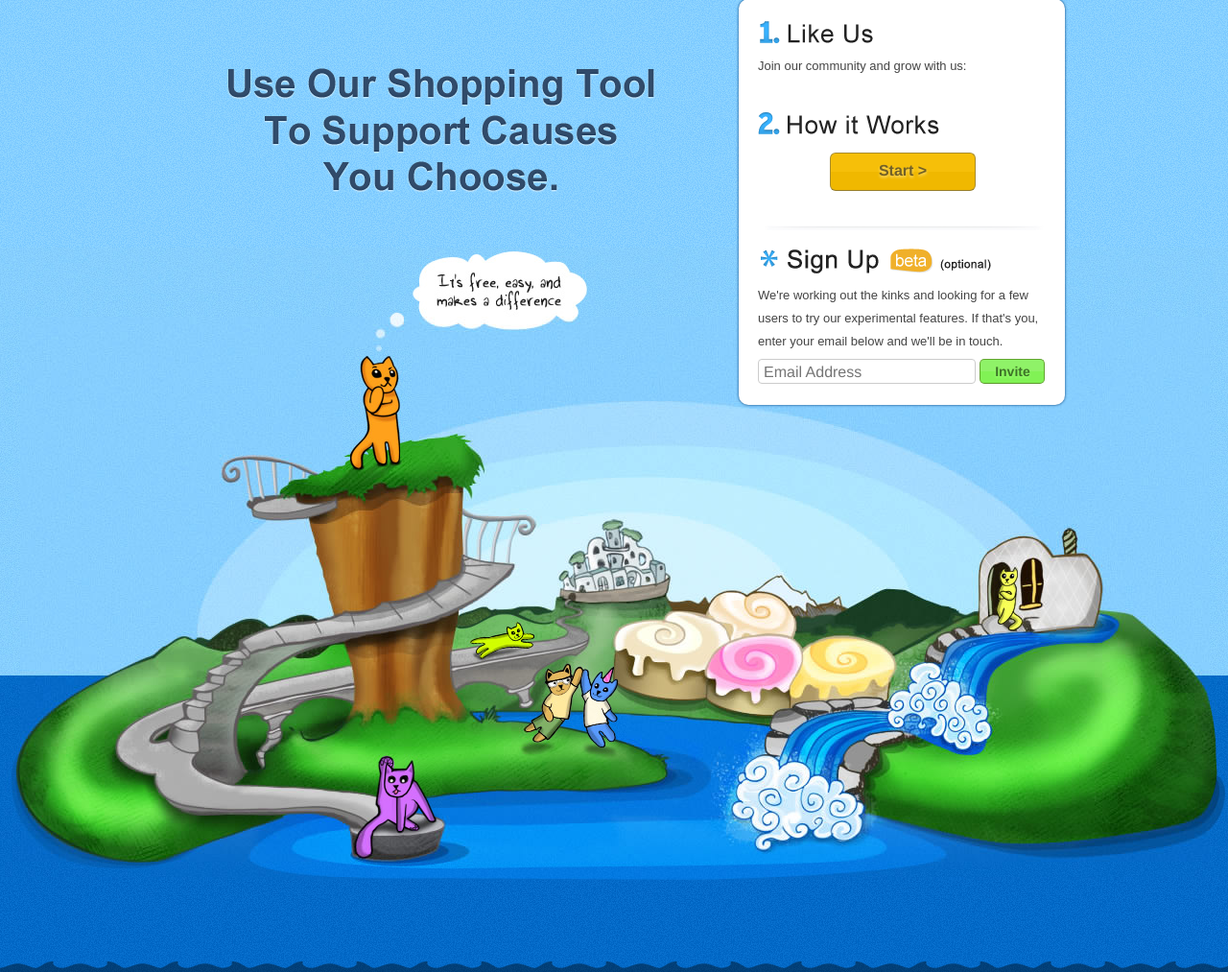
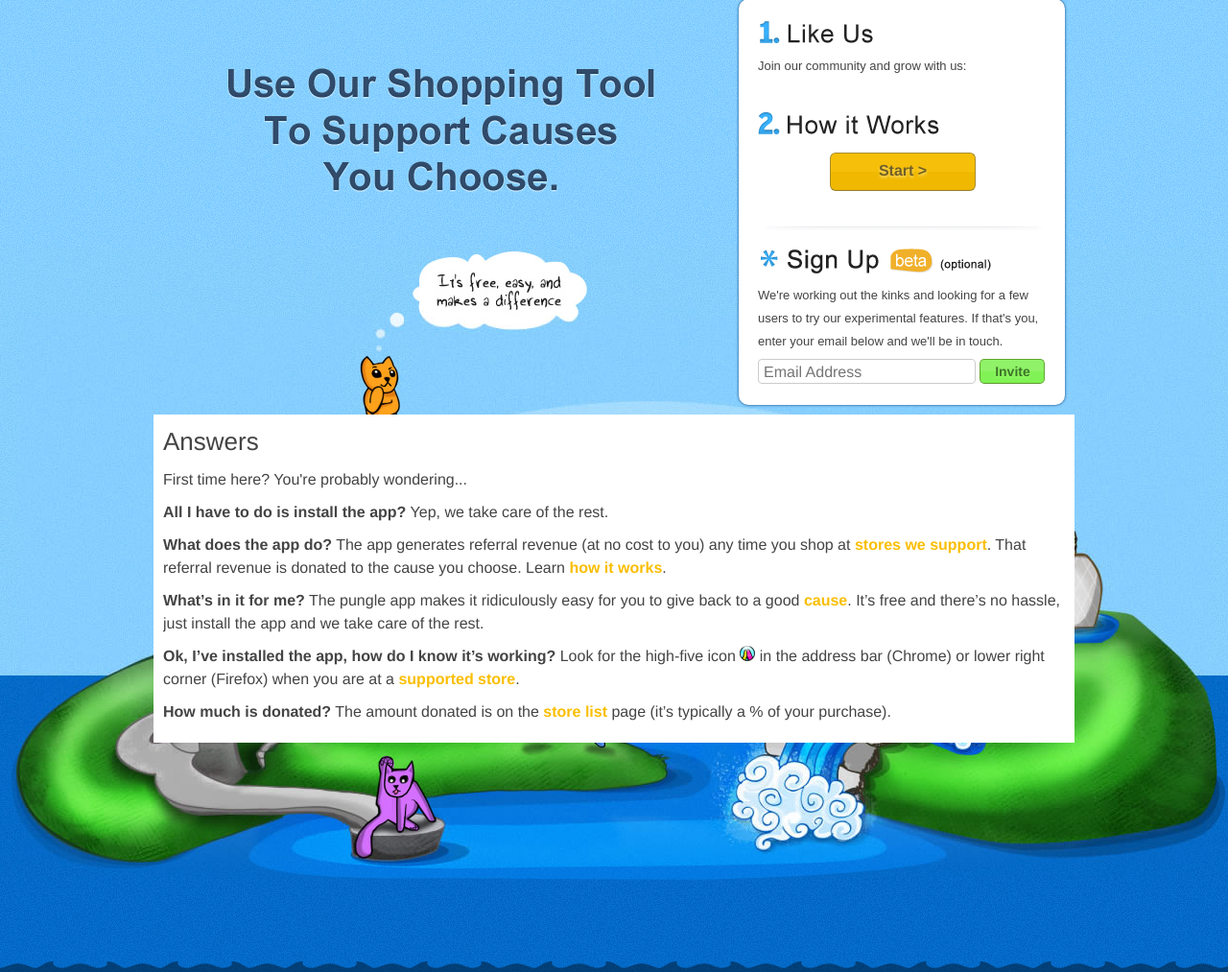
Before and after one commit to justinhammack/pungle-beta, a PHP site: page /about-us/ in a window 1280 px wide. Shown: the part 82-1095 px from the top of the page at 96% size. Run offline with PHP 8.4, Linux system fonts and the light colour scheme; some libraries are stand-ins or nearby versions.

Commit message:
Changes to Store page, Progress page and Front page

```diff
--- a/anvil.php
+++ b/anvil.php
@@ -127,7 +127,7 @@
 
     <div id="subheader" class="clearfix">
         <div class="row" style="overflow: visible;">
-            <div class="col col_16"><h1 style="display: inline-block"><b>Stores</b></h1></div>
+            <div class="col col_16"><h1 style="display: inline-block"><b>Supported</b> Stores</h1></div>
             <!-- <div class="col col_10" style="padding-top: 8px; overflow: visible;">
                 <img style="align: middle;" src="/images/PU_bookmarklet_text.png" width="187" height="30" alt="After setting up your stores, drag the button to your bookmarks.">
                 <a id="pungleBookmarklet" class="dribbble" style="display: inline-block; margin-left: 0px;" title="Shop bookmarklet, drag to your bookmark bar!"  href="#" >Shop Tool<span id="dragit"></span>
@@ -172,7 +172,7 @@
 
 	<div class="row">
 		<div class="col col_16">
-
+			  <p>Any time you shop at one of these online stores, you’re supporting a good cause for free with the pungle.me App. The amount donated is listed below.</p>
 		    <br/>
 
 		    <!-- <a id="pungleBookmarklet" href="javascript:(function(e,a,g,h,f,c,b,d){if(!(f=e.jQuery)||g>f.fn.jquery||h(f)){c=a.createElement(&quot;script&quot;);c.type=&quot;text/javascript&quot;;c.src=&quot;http://ajax.googleapis.com/ajax/libs/jquery/&quot;+g+&quot;/jquery.min.js&quot;;c.onload=c.onreadystatechange=function(){if(!b&&(!(d=this.readyState)||d==&quot;loaded&quot;||d==&quot;complete&quot;)){h((f=e.jQuery).noConflict(1),b=1);f(c).remove()}};a.documentElement.childNodes[0].appendChild(c)}})(window,document,&quot;1.3.2&quot;,function($,L){
@@ -227,7 +227,7 @@
     			<thead>
     				<tr>
     					<th width="65%">STORE</th>
-    					<th width="35%">IMPACT</th>
+    					<th width="35%">DONATION</th>
     					<!-- <th width="5%" title="High impact shopping!">=]</th>
     					<th width="5%" title="Favorite a store!"><3</th>-->
     				</tr>
--- a/index.php
+++ b/index.php
@@ -125,6 +125,18 @@
                 <!--End mc_embed_signup-->
 
 	        </div>
+		</div>
+
+		<div class="row" style="background-color: #FFF">
+		  <div class="col col_16">
+		    <h3>Answers</h3>
+		    <p>First time here? You're probably wondering...</p>
+		    <p><strong>All I have to do is install the app?</strong> Yep, we take care of the rest.</p>
+		    <p><strong>What does the app do?</strong> The app generates referral revenue (at no cost to you) any time you shop at <a href="/shop/">stores we support</a>. That referral revenue is donated to the cause you choose. Learn <a href="/how-it-works/">how it works</a>.</p>
+		    <p><strong>What’s in it for me?</strong> The pungle app makes it ridiculously easy for you to give back to a good <a href="/cause-portfolio/">cause</a>. It’s free and there’s no hassle, just install the app and we take care of the rest.</p>
+		    <p><strong>Ok, I’ve installed the app, how do I know it’s working?</strong> Look for the high-five icon <img src="/images/icon.png" alt="pungle icon"> in the address bar (Chrome) or lower right corner (Firefox) when you are at a <a href="/shop/">supported store</a>.</p>
+		    <p><strong>How much is donated?</strong> The amount donated is on the <a href="/shop/">store list</a> page (it’s typically a % of your purchase).</p>
+		  </div>
 		</div>
 
 	    <!-- introducing pungle
--- a/npos.php
+++ b/npos.php
@@ -203,7 +203,7 @@
       	<div class="row">
             <div class="col col_16 align_center">
                 <!-- <h2 id="pungleCount">&nbsp;</h2> -->
-                <br/><i>Pungle takes the hard work out of supporting great causes!</i>
+                <br/><i>With the pungle.me app installed, you are supporting one of these causes for free every time you shop at a <a href="/shop/">participating store</a>.</i>
             </div>
             <div class="col col_10">
                 <div id="npoGraph"></div>
```
Also changed, not shown: images/icon.png (added).
